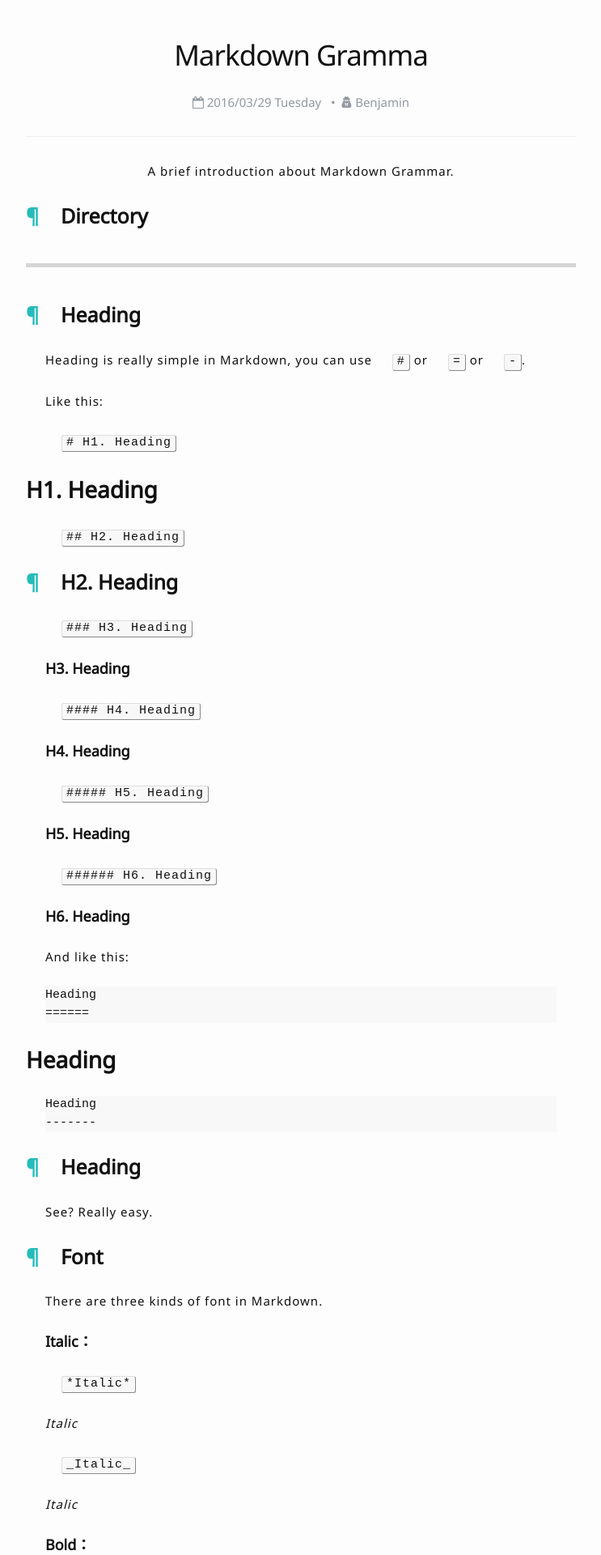
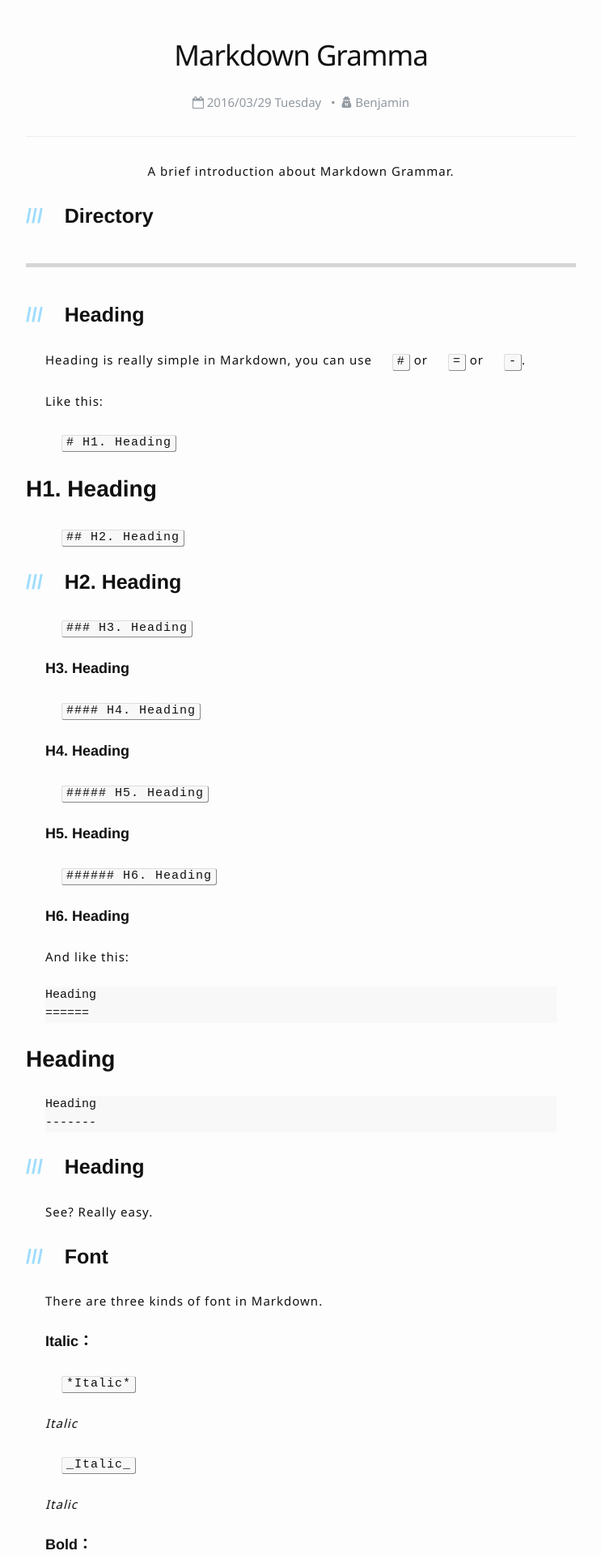
Before and after one commit to liuyanfight/liuyanfight.github.io, a Jekyll site: the page built from _posts/2016-03-29-markdown.markdown, in a window 1280 px wide. Shown: the top 1920 px of the page at 81% size, without its empty margins (268-1011 px from the left). Built offline with Jekyll 4.4.1, drawn with Linux system fonts in a browser that asks for light colours; nearby versions of some CDN libraries; comment, search, counter and statistics services are not loaded.

Commit message:
modify header style

```diff
--- a/_sass/_base.scss
+++ b/_sass/_base.scss
@@ -80,6 +80,7 @@ ul {
  */
 h1 {
     font-size: 18px;
+    font-family: 'Architects Daughter', 'Helvetica Neue', Helvetica, Arial, serif;
 }
 
 h2,
@@ -88,6 +89,7 @@ h4,
 h5,
 h6 {
     font-size: 16px;
+    font-family: 'Architects Daughter', 'Helvetica Neue', Helvetica, Arial, serif;
 }
 
 
@@ -106,9 +108,9 @@ a:hover {
 }
 
 .post-content h2:before {
-    content: "¶ ";
+    content: "/// ";
     margin-right: 20px;
-    color: #25bcba;
+    color: #9ddcff;
 }
 
 .link {
```
